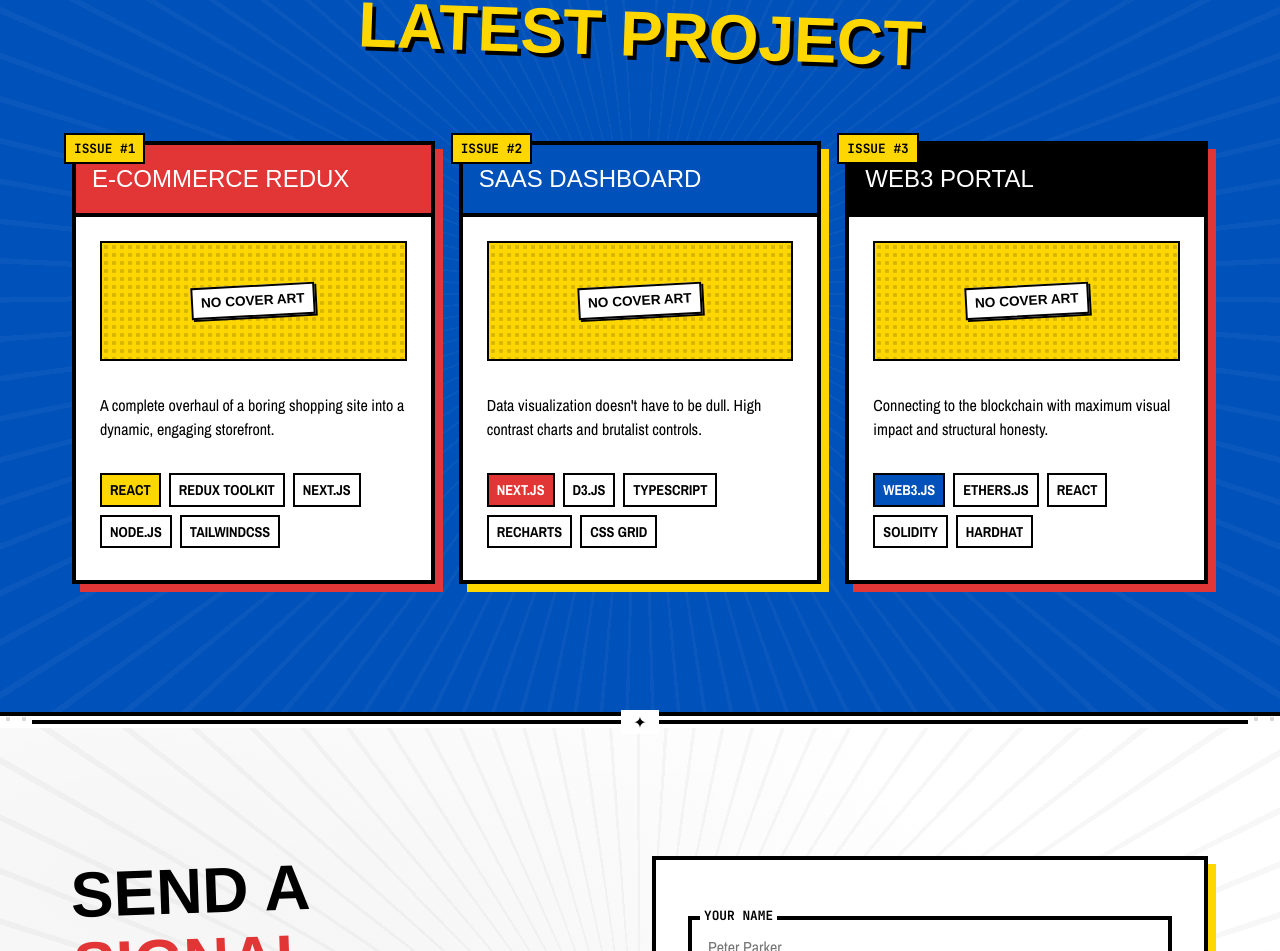
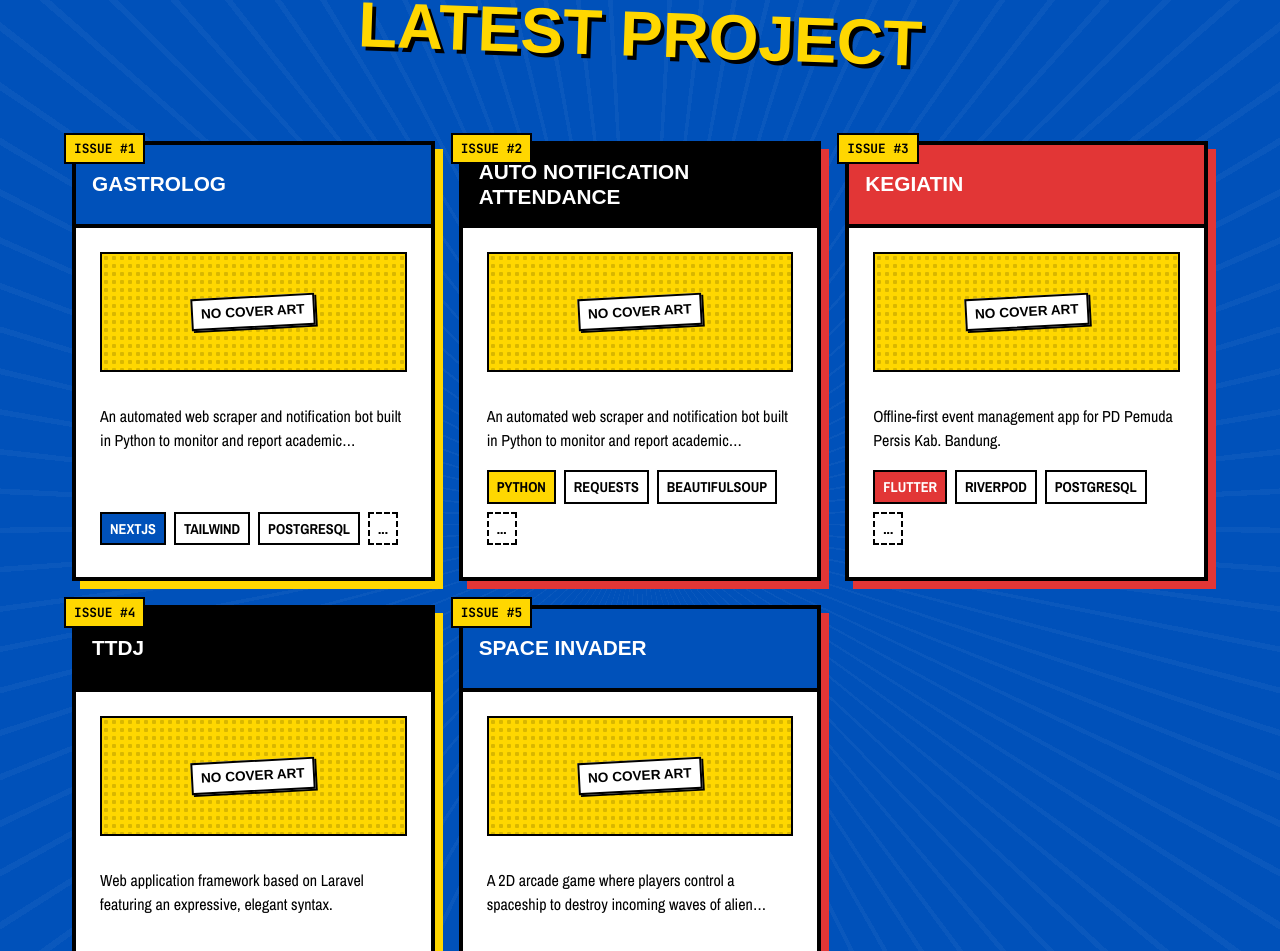
Before and after one commit to Saintfai/learn-comic-portfolio, a Next.js app: page / in a window 1280 px wide. Shown: the part 1849-2800 px from the top of the page. Built offline with nearby package versions, Linux system fonts and the light colour scheme; a web font is replaced by a local one.

Commit message:
Revamp projects, portfolio data & styles

```diff
--- a/app/components/ContactSection.tsx
+++ b/app/components/ContactSection.tsx
@@ -34,8 +34,8 @@ export default function ContactSection() {
               <span>{contacts.github}</span>
             </li>
             <li>
-              <span className="contact-list-label">TWITTER</span>
-              <span>{contacts.twitter}</span>
+              <span className="contact-list-label">LINKEDIN</span>
+              <span>{contacts.Linkedin}</span>
             </li>
           </ul>
         </div>
--- a/app/components/Navbar.tsx
+++ b/app/components/Navbar.tsx
@@ -8,7 +8,7 @@ export default function Navbar() {
       </div>
       <div className="nav-links">
         <a href="#about" className="btn btn-secondary">About</a>
-        <a href="#projects" className="btn btn-primary">View Comics</a>
+        <a href="#projects" className="btn btn-primary">Project</a>
         <ThemeToggle />
       </div>
     </nav>
--- a/app/components/ProjectsSection.tsx
+++ b/app/components/ProjectsSection.tsx
@@ -8,10 +8,10 @@ export default function ProjectsSection() {
   const { projects } = portfolioData;
   const [selectedProject, setSelectedProject] = useState<typeof projects[0] | null>(null);
 
-  // Design elements mapped to project index
-  const themeColors = ["bg-red", "bg-blue", "bg-black"];
-  const shadowClasses = ["hard-shadow-primary", "hard-shadow-tertiary", "hard-shadow-primary"];
-  const tagClasses = ["new", "urgent", "info"];
+  // Design elements mapped to project index (shuffled/randomized order)
+  const themeColors = ["bg-blue", "bg-black", "bg-red", "bg-black", "bg-blue"];
+  const shadowClasses = ["hard-shadow-tertiary", "hard-shadow-primary", "hard-shadow-primary", "hard-shadow-tertiary", "hard-shadow-primary"];
+  const tagClasses = ["info", "new", "urgent", "info", "new"];
 
   return (
     <section id="projects" className="projects-section fade-in-up delay-200 speed-lines speed-lines-blue">
@@ -51,11 +51,11 @@ export default function ProjectsSection() {
                 <ComicCard>
                   <div className="kicker">Issue #{index + 1}</div>
                   <div className={`comic-card-header ${themeColor}`}>
-                    {project.title}
+                    <h3 className="comic-card-title">{project.title}</h3>
                   </div>
                   <div className="comic-card-content">
                     {project.image ? (
-                      <div className="heavy-border mb-4" style={{ width: "100%", height: "150px", overflow: "hidden" }}>
+                      <div className="heavy-border mb-4" style={{ width: "100%", height: "120px", overflow: "hidden" }}>
                         <img src={project.image} alt={project.title} style={{ width: "100%", height: "100%", objectFit: "cover" }} />
                       </div>
                     ) : (
@@ -63,11 +63,14 @@ export default function ProjectsSection() {
                         <span className="comic-placeholder-text">NO COVER ART</span>
                       </div>
                     )}
-                    <p className="mb-4">{project.description}</p>
-                    <div>
-                      {project.tags.map((tech, idx) => (
+                    <p className="project-card-desc">{project.description}</p>
+                    <div className="project-card-tags">
+                      {project.tags.slice(0, 3).map((tech, idx) => (
                         <span className={`chip ${idx === 0 ? primaryTagClass : ""}`} key={idx}>{tech}</span>
                       ))}
+                      {project.tags.length > 3 && (
+                        <span className="chip-ellipsis">...</span>
+                      )}
                     </div>
                   </div>
                 </ComicCard>
--- a/app/data/portfolio.ts
+++ b/app/data/portfolio.ts
@@ -4,8 +4,8 @@ export const portfolioData = {
     role: "Developer",
     description: "Building aggressive, high-contrast web experiences that break the grid and command attention.",
     alias: "Fairuz Sheva",
-    location: "Bandung, Jawa Barat",
-    skills: ["Flutter", "React", "Next.js", "UI Design", "System Analysis"],
+    University: "Politeknik Negeri Bandung",
+    skills: ["Flutter", "React", "Next.js", "Figma"],
     bio: [
       "I am a Computer Science student and Software Developer with a versatile interest in building and analyzing digital systems. My expertise spans Mobile Development (Flutter) and Web Development, where I focus on creating seamless, high-performance applications from the front to the backend.",
       "Beyond writing code, I have a strong passion for System Analysis. I enjoy the process of auditing requirements, designing domain models, and applying GRASP patterns to ensure every project is built on a solid, scalable architecture.",
@@ -15,38 +15,58 @@ export const portfolioData = {
   projects: [
     {
       id: "1",
-      title: "E-Commerce Redux",
+      title: "GastroLog",
       image: "",
-      description: "A complete overhaul of a boring shopping site into a dynamic, engaging storefront.",
-      fullDescription: "E-Commerce Redux is a high-performance storefront designed to disrupt standard shopping layouts. Featuring state-of-the-art state synchronization, optimized image rendering, custom comic transitions, and a responsive checkout experience that feels like flipping through a comic book. Built to show that commerce can be visually striking and incredibly fast.",
+      description: "An automated web scraper and notification bot built in Python to monitor and report academic attendance changes.",
+      fullDescription: "GastroLog is a smart journal web application specifically designed for GERD (Gastroesophageal Reflux Disease) and acid reflux sufferers. It provides a comprehensive platform to track daily food and symptom intake, helping users understand their triggers and manage their condition more effectively. The app features an intuitive interface for logging meals, noting symptom severity, and reviewing historical data to identify patterns between food consumption and physical reactions.",
       year: "2026",
-      tags: ["React", "Redux Toolkit", "Next.js", "Node.js", "TailwindCSS"],
-      githubUrl: "https://github.com/sheva/ecommerce-redux"
+      tags: ["Nextjs", "Tailwind", "PostgreSql", "Prisma 5", "Typescript", "Shadcn UI"],
+      githubUrl: "https://github.com/Saintfai/Project-GastroLog"
     },
     {
       id: "2",
-      title: "SaaS Dashboard",
+      title: "Auto Notification Attendance",
       image: "",
-      description: "Data visualization doesn't have to be dull. High contrast charts and brutalist controls.",
-      fullDescription: "A revolutionary take on data analytics. This dashboard replaces boring enterprise designs with bold colors, thick borders, custom SVGs, and interactive D3.js chart components. It provides real-time traffic monitoring, sales tracking, and server health checks, all packed into a brutalist design system that commands attention.",
-      year: "2025",
-      tags: ["Next.js", "D3.js", "TypeScript", "Recharts", "CSS Grid"],
-      githubUrl: "https://github.com/sheva/saas-dashboard"
+      description: "An automated web scraper and notification bot built in Python to monitor and report academic attendance changes.",
+      fullDescription: "An automation utility designed to continuously poll or manually check academic portal session histories. It logs into academic portals via HTTP requests, screens HTML structures using BeautifulSoup to calculate real-time percentage differentials, maintains localized cache snapshots to detect structural data deviations, and streams updates immediately over instant messaging channels.",
+      year: "2026",
+      tags: ["Python", "Requests", "BeautifulSoup", "Github Actions"],
+      githubUrl: "https://github.com/Saintfai/Project-Auto-Notification-Attendance"
     },
     {
       id: "3",
-      title: "Web3 Portal",
+      title: "Kegiatin",
       image: "",
-      description: "Connecting to the blockchain with maximum visual impact and structural honesty.",
-      fullDescription: "A decentralized gateway built for absolute clarity. Web3 Portal enables seamless wallet connection, real-time gas fee estimation, custom smart contract interactions, and NFT minting. Designed with high-contrast UI feedback to make the complex mechanics of Web3 simple, readable, and visually engaging.",
+      description: "Offline-first event management app for PD Pemuda Persis Kab. Bandung.",
+      fullDescription: "An offline-first event management application designed to digitalize event administration, resolve attendance tracking issues in areas with poor internet connection (blank spots), provide a systematic central repository for event materials, and integrate structured validation for official organization memberships.",
+      year: "2026",
+      tags: ["Flutter", "Riverpod", "PostgreSQL", "GoRouter", "NestJS", "Hive CE"],
+      githubUrl: "https://github.com/ikhsan3adi/kegiatin"
+    },
+    {
+      id: "4",
+      title: "TTDJ",
+      image: "",
+      description: "Web application framework based on Laravel featuring an expressive, elegant syntax.",
+      fullDescription: "A digital signature application built on top of the Laravel framework that streamlines web development overheads by utilizing standard routing mechanisms, robust dependency injection containers, intuitive database ORM, background queues, and customizable schema migrations.",
+      year: "2026",
+      tags: ["PHP", "Laravel", "PostgreSQL"],
+      githubUrl: "https://github.com/Saintfai/Project-Aplikasi-Penandatanganan-Digital"
+    },
+    {
+      id: "5",
+      title: "Space Invader",
+      image: "",
+      description: "A 2D arcade game where players control a spaceship to destroy incoming waves of alien enemies while managing resources and power-ups.",
+      fullDescription: "Space Invaders is a desktop-based 2D arcade game that features progressive wave scaling mechanics, multiple enemy difficulty profiles, ammunition constraints, structural health tracking, randomized power-up supply spawns, responsive collision bounding blocks, an interactive soundscape engine, and a file-persistent dynamic leaderboard system.",
       year: "2025",
-      tags: ["Web3.js", "Ethers.js", "React", "Solidity", "Hardhat"],
-      githubUrl: "https://github.com/sheva/web3-portal"
+      tags: ["C", "SDL3", "SDL3_ttf", "SDL3_mixer", "MinGw", "Make"],
+      githubUrl: "https://github.com/ihsan-ramadhan/space-invaders"
     }
   ],
   contacts: {
-    email: "hero@graphicmultiverse.com",
-    github: "@heavyink",
-    twitter: "@brutalistweb",
+    email: "shevafairuz10@gmail.com",
+    github: "@Saintfai",
+    Linkedin: "@fairuzshevamuhammad",
   }
 };
--- a/app/globals.css
+++ b/app/globals.css
@@ -28,6 +28,14 @@
   --color-pure-white: #ffffff;
   --bg-gutter: #b3b3b3; /* Mid-gray gutter for stark contrast with cards */
   --text-ink: #000000;
+}
+
+:root[data-theme='noir'] img {
+  filter: grayscale(100%) contrast(120%) brightness(95%);
+}
+
+img {
+  transition: filter 0.3s ease;
 }
 
 * {
@@ -321,13 +329,31 @@ h1, h2, h3, h4, h5, h6 {
   flex-direction: column;
 }
 
+.projects-section .comic-card {
+  height: 440px;
+}
+
 .comic-card-header {
   border-bottom: var(--border-heavy);
-  padding: 1rem;
+  padding: 0.5rem 1rem;
   font-family: var(--font-display);
   font-size: 1.5rem;
   color: var(--color-pure-white);
   text-transform: uppercase;
+  height: 5.2rem;
+  display: flex;
+  align-items: center;
+}
+
+.comic-card-title {
+  margin: 0;
+  font-size: 1.3rem;
+  line-height: 1.2;
+  display: -webkit-box;
+  -webkit-line-clamp: 2;
+  -webkit-box-orient: vertical;
+  overflow: hidden;
+  text-overflow: ellipsis;
 }
 
 .comic-card-header.bg-red { background-color: var(--color-spiderman-red); }
@@ -338,6 +364,23 @@ h1, h2, h3, h4, h5, h6 {
   padding: 24px;
   background-color: var(--color-pure-white);
   flex-grow: 1;
+  display: flex;
+  flex-direction: column;
+}
+
+.project-card-desc {
+  display: -webkit-box;
+  -webkit-line-clamp: 2;
+  -webkit-box-orient: vertical;
+  overflow: hidden;
+  text-overflow: ellipsis;
+  height: 3em;
+  line-height: 1.5;
+  margin-bottom: 1rem;
+}
+
+.project-card-tags {
+  margin-top: auto;
 }
 
 .kicker {
@@ -406,6 +449,19 @@ h1, h2, h3, h4, h5, h6 {
 .chip.new { background-color: var(--color-wolverine-yellow); }
 .chip.info { background-color: var(--color-captain-blue); color: var(--color-pure-white); }
 .chip.urgent { background-color: var(--color-spiderman-red); color: var(--color-pure-white); }
+
+.chip-ellipsis {
+  display: inline-block;
+  border: 2px dashed var(--color-pure-black);
+  padding: 4px 8px;
+  font-family: var(--font-body);
+  font-weight: bold;
+  font-size: 0.9rem;
+  background-color: transparent;
+  color: var(--color-pure-black);
+  margin-right: 8px;
+  margin-bottom: 8px;
+}
 
 /* Layout Grid Utilities */
 .grid-container {
```
